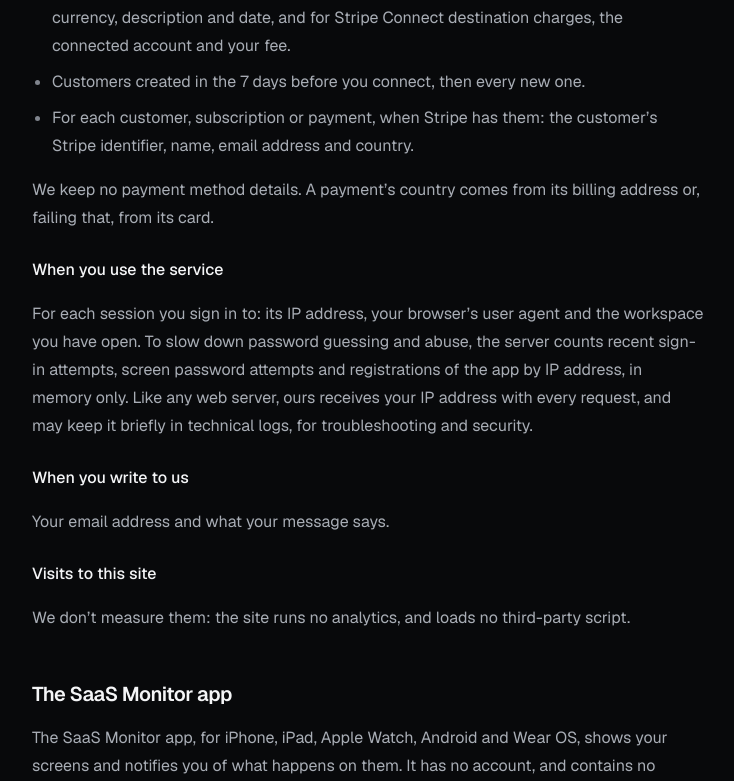
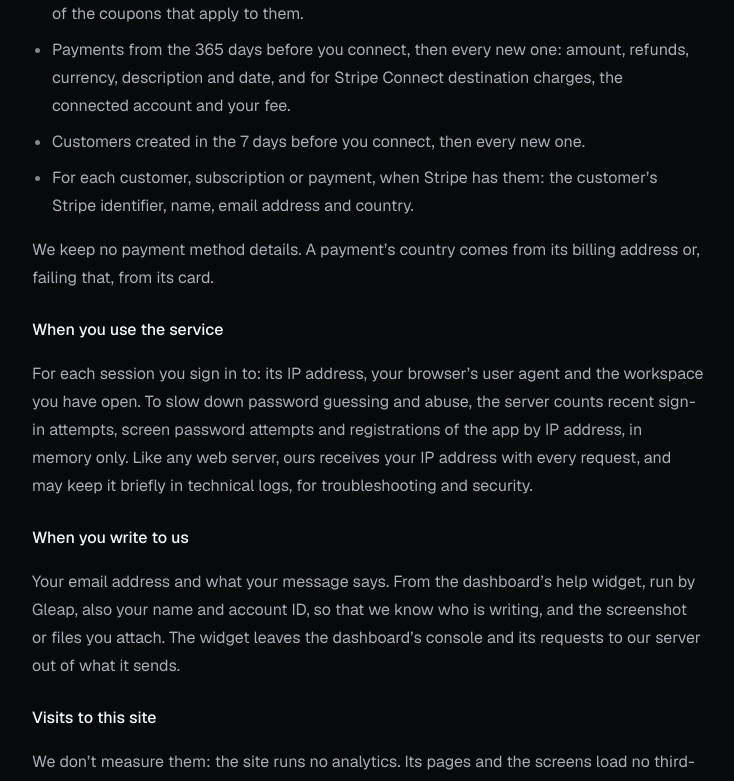
Before and after one commit to Synapsr/SaaS-Monitor, a Next.js app: page /en/privacy in a window 1280 px wide. Shown: the part 2008-2789 px from the top of the page, without its empty margins (312-1046 px from the left). Built offline with nearby package versions, Linux system fonts and the light colour scheme; no server answers.

Commit message:
docs(legal): name Gleap in the privacy policy, for the dashboard's help widget

```diff
--- a/src/app/[lang]/(english)/privacy/page.tsx
+++ b/src/app/[lang]/(english)/privacy/page.tsx
@@ -44,7 +44,7 @@
   return (
     <LegalDocument
       page="privacy"
-      updated="2026-10-07"
+      updated="2026-10-12"
       lead={
         <>
           What <HostedDomain /> and the {siteConfig.name} app collect, why, who handles it and how
@@ -61,6 +61,7 @@
             "Customer names and email addresses stay off your screens, and their notifications, unless you turn them on.",
             "The app has no account and no tracking. Your screens stay on your device, and it only talks to their instance and, for notifications, to Apple’s, Google’s or Expo’s push services.",
             "No ads, no tracking, no analytics, and we never sell your data.",
+            "If you write to us from the dashboard’s help widget, Gleap handles your name, email address and messages for us.",
             "Disconnect a Stripe account, and everything imported from it is deleted right away.",
           ]}
         />
@@ -166,11 +167,17 @@
               </p>
 
               <Subheading>When you write to us</Subheading>
-              <p>Your email address and what your message says.</p>
+              <p>
+                Your email address and what your message says. From the dashboard’s help widget, run
+                by Gleap, also your name and account ID, so that we know who is writing, and the
+                screenshot or files you attach. The widget leaves the dashboard’s console and its
+                requests to our server out of what it sends.
+              </p>
 
               <Subheading>Visits to this site</Subheading>
               <p>
-                We don’t measure them: the site runs no analytics, and loads no third-party script.
+                We don’t measure them: the site runs no analytics. Its pages and the screens load no
+                third-party script; only the dashboard loads Gleap’s help widget, to write to us.
               </p>
             </>
           ),
@@ -380,6 +387,12 @@
                     note: "400 days. Changing the password makes it useless.",
                   },
                   {
+                    term: <Code>gleap-widget-…</Code>,
+                    description:
+                      "Local storage of the dashboard’s help widget (Gleap): your conversations with us, from one visit to the next, and the widget’s settings.",
+                    note: "Until you clear it.",
+                  },
+                  {
                     term: <Code>theme</Code>,
                     description:
                       "Local storage: the light or dark dashboard you chose, if you chose one. The dashboard may keep other choices of yours there the same way, such as a tip you dismissed.",
@@ -422,6 +435,12 @@
                     description:
                       "Synthesizes the phrases of screens set to say their own words, on their displays, in the app and in its notifications, and those you preview in the screen editor. It receives the text of each phrase, which can include a customer’s name (on screens that show names), an amount, a plan, a country and a product name.",
                     note: "151 bis rue Saint-Honoré, 75001 Paris, France",
+                  },
+                  {
+                    term: "Gleap GmbH",
+                    description:
+                      "Runs the dashboard’s help widget. It receives your name, email address and account ID, what you write to us there, and the screenshots or files you attach.",
+                    note: "Am Dorfplatz 3, 6858 Schwarzach, Austria",
                   },
                   {
                     term: "Google",
@@ -469,11 +488,13 @@
           title: "Where it is processed",
           content: (
             <p>
-              Our server and database are in France. Gradium sends each request to its nearest
-              servers, which may be outside the European Union, and Google may process emails
-              outside it, under the European Commission’s standard contractual clauses.
-              Notifications go through the servers of Apple, Google and, for some devices, Expo,
-              which may be in the United States, under the EU–U.S. Data Privacy Framework.
+              Our server and database are in France. Gleap keeps the conversations of its help
+              widget in Frankfurt, Germany, and serves attachments through Cloudflare’s network.
+              Gradium sends each request to its nearest servers, which may be outside the European
+              Union, and Google may process emails outside it, under the European Commission’s
+              standard contractual clauses. Notifications go through the servers of Apple, Google
+              and, for some devices, Expo, which may be in the United States, under the EU–U.S. Data
+              Privacy Framework.
             </p>
           ),
         },
```
